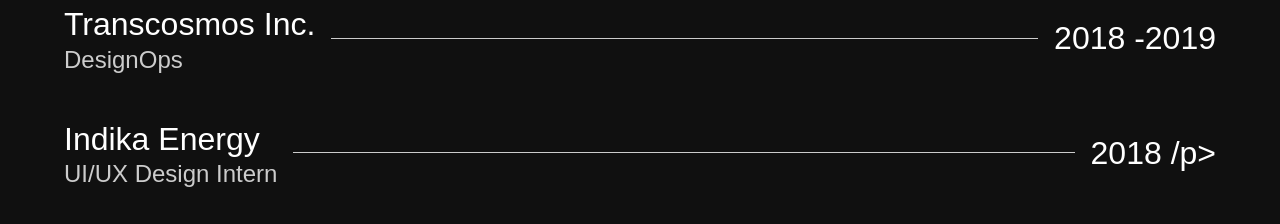
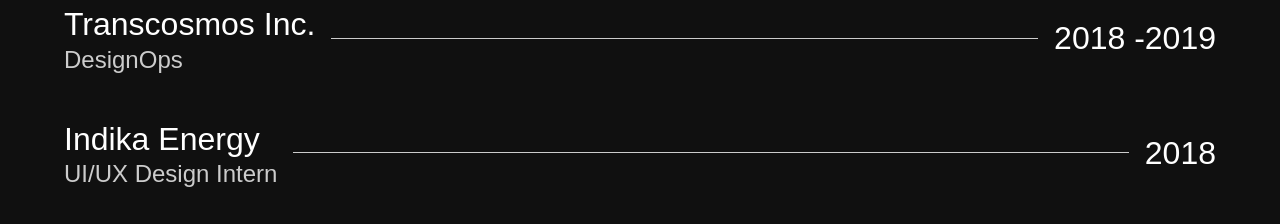
Before and after one commit to Revou-FSSE-Oct25/milestone-1-denidarta, a website: page index.html in a window 1280 px wide. Shown: the part 2160-2384 px from the top of the page. Drawn offline with Linux system fonts and the light colour scheme; a web font is replaced by a local one.

Commit message:
fix: Correct malformed closing p tag in `index.html`.

```diff
--- a/index.html
+++ b/index.html
@@ -130,7 +130,7 @@
                         <p class="body-medium">UI/UX Design Intern</p>
                     </div>
                     <hr id="line">
-                    <p id="year" class="body-large">2018 /p>
+                    <p id="year" class="body-large">2018 </p>
                 </li>
             </ul>
         </section>
```
